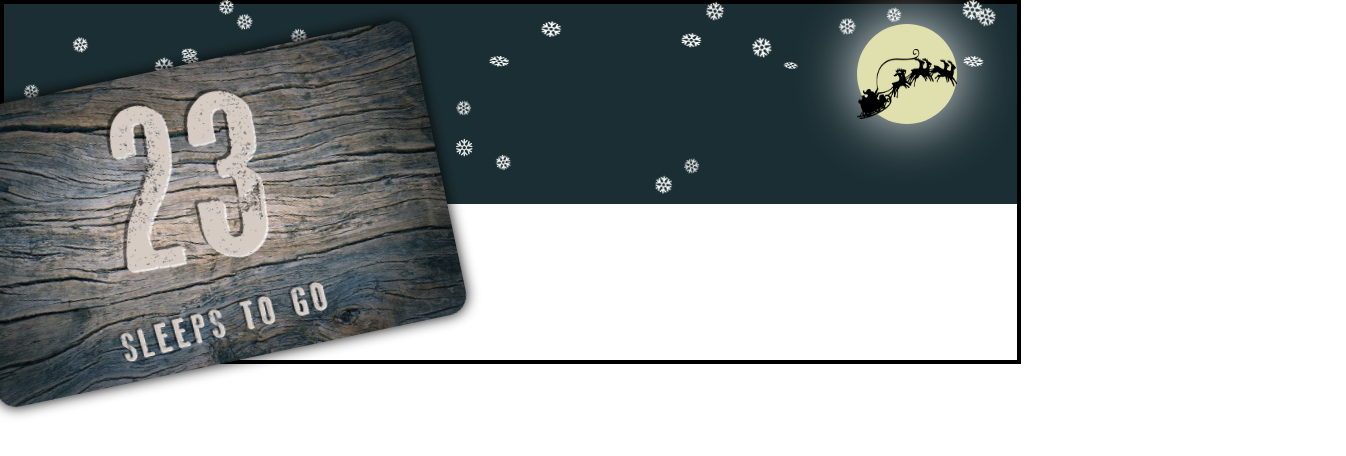
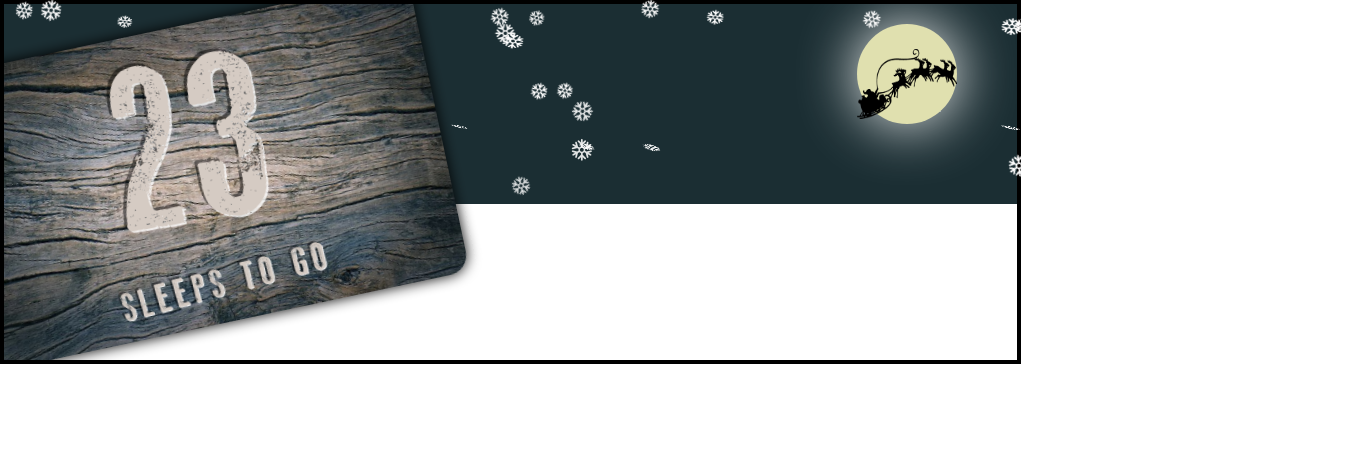
Before and after one commit to eddemott/christmas_widget, a plain HTML site: page landscape/index.html in a window 1280 px wide. Shown: the whole page, 1346 px wide, since content can reach past the window. Drawn offline with Linux system fonts and the light colour scheme.

Commit message:
tilted sign with background

```diff
--- a/landscape/scss/background/_main.scss
+++ b/landscape/scss/background/_main.scss
@@ -2,7 +2,7 @@
 	height: 356px;
 	width: 1013px;
 	border: 4px solid black;
-
+	overflow:hidden;
 	.sky {
 		background-color: #1b2e33;
 		width: 100%;
--- a/landscape/scss/sign/_main.scss
+++ b/landscape/scss/sign/_main.scss
@@ -1,9 +1,5 @@
 /*various mixins-placeholders */
 
-
-@mixin pos($z-index) {
-	z-index: $z-index;
-}
 
 @mixin radius($side_0, $radius_0 : false, $radius_1 : false) {
 	@if $radius_0 == false {
@@ -30,13 +26,13 @@
 
 .timer {
 	position: relative;
-	@include pos(1);
+	z-index: 5;
 	@include dimensions(480px, 300px);
 	@include radius(20px);
 	box-shadow: 0px 0px 14px;
 	text-align: center;
 	float:left;
-	margin: 20px 0px 0px -40px;
+	margin: -20px 0px 0px -40px;
 
 	background: url(../images/wood.jpg) no-repeat center center;
 	-webkit-background-size: cover;
```
Also changed, not shown: landscape/css/master.css.
